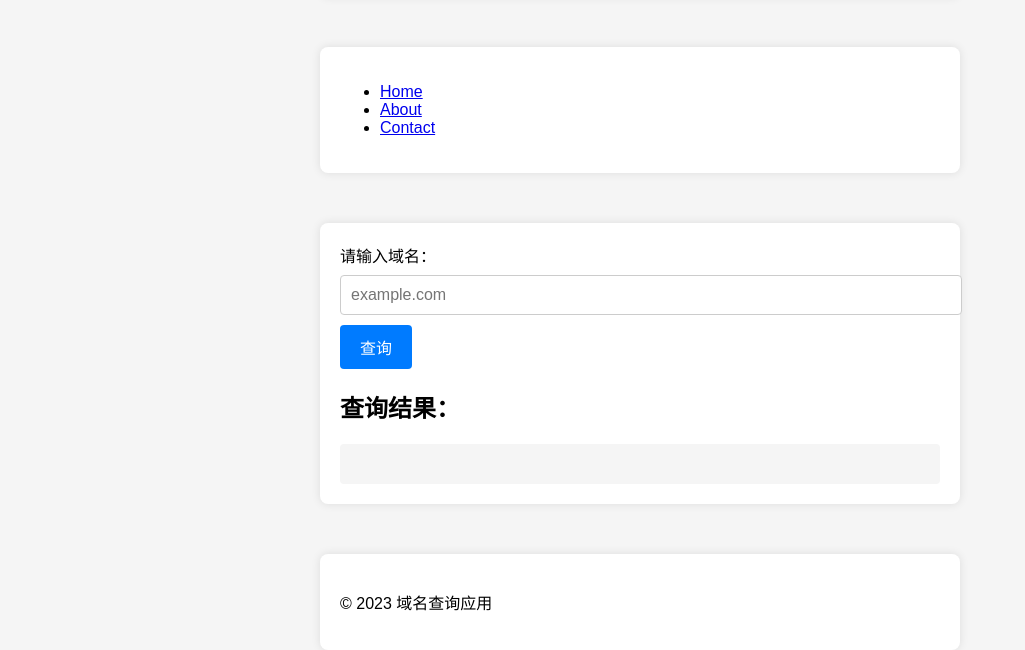
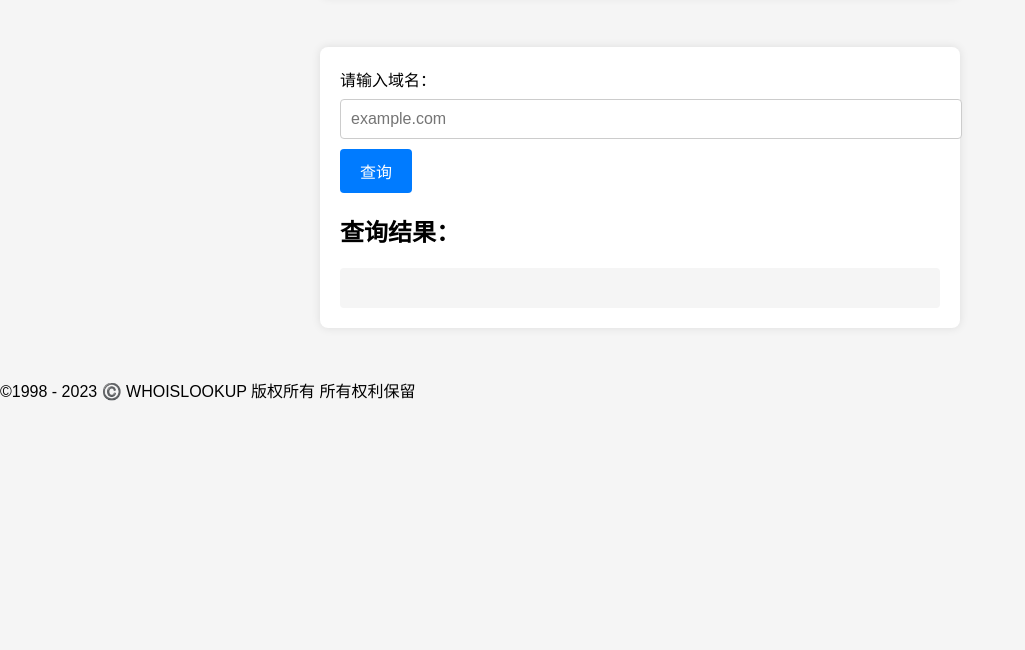
Before and after one commit to imzhuangzhou/WHOIS-LOOKUP, a plain HTML site: page index.html in a window 1280 px wide. Shown: the part 182-832 px from the top of the page, without its empty margins (0-1025 px from the left). After the commit the page ends 800 px from the top, so only its background shows below. Drawn offline with Linux system fonts and the light colour scheme.

Commit message:
Update index.html

```diff
--- a/index.html
+++ b/index.html
@@ -13,16 +13,6 @@
       <h1>域名 WHOIS 查询</h1>
     </div>
   </header>
-
-  <nav>
-    <div class="container">
-      <ul>
-        <li><a href="#">Home</a></li>
-        <li><a href="#">About</a></li>
-        <li><a href="#">Contact</a></li>
-      </ul>
-    </div>
-  </nav>
 
   <div class="container">
     <main>
@@ -46,8 +36,7 @@
   </div>
 
   <footer>
-    <div class="container">
-      <p>&copy; 2023 域名查询应用</p>
+      <p>&copy;1998 - 2023 ©️  WHOISLOOKUP 版权所有 所有权利保留 </p>
     </div>
   </footer>
 </body>
```
